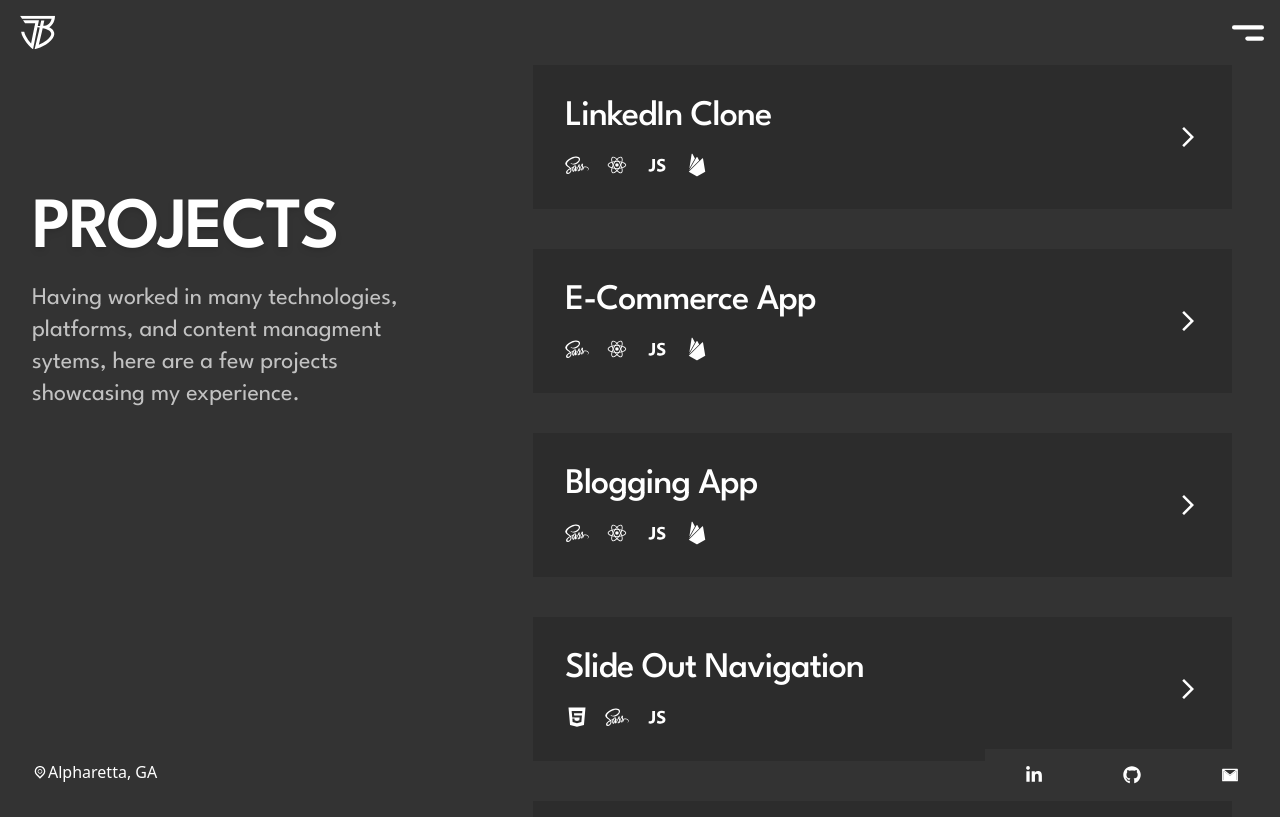
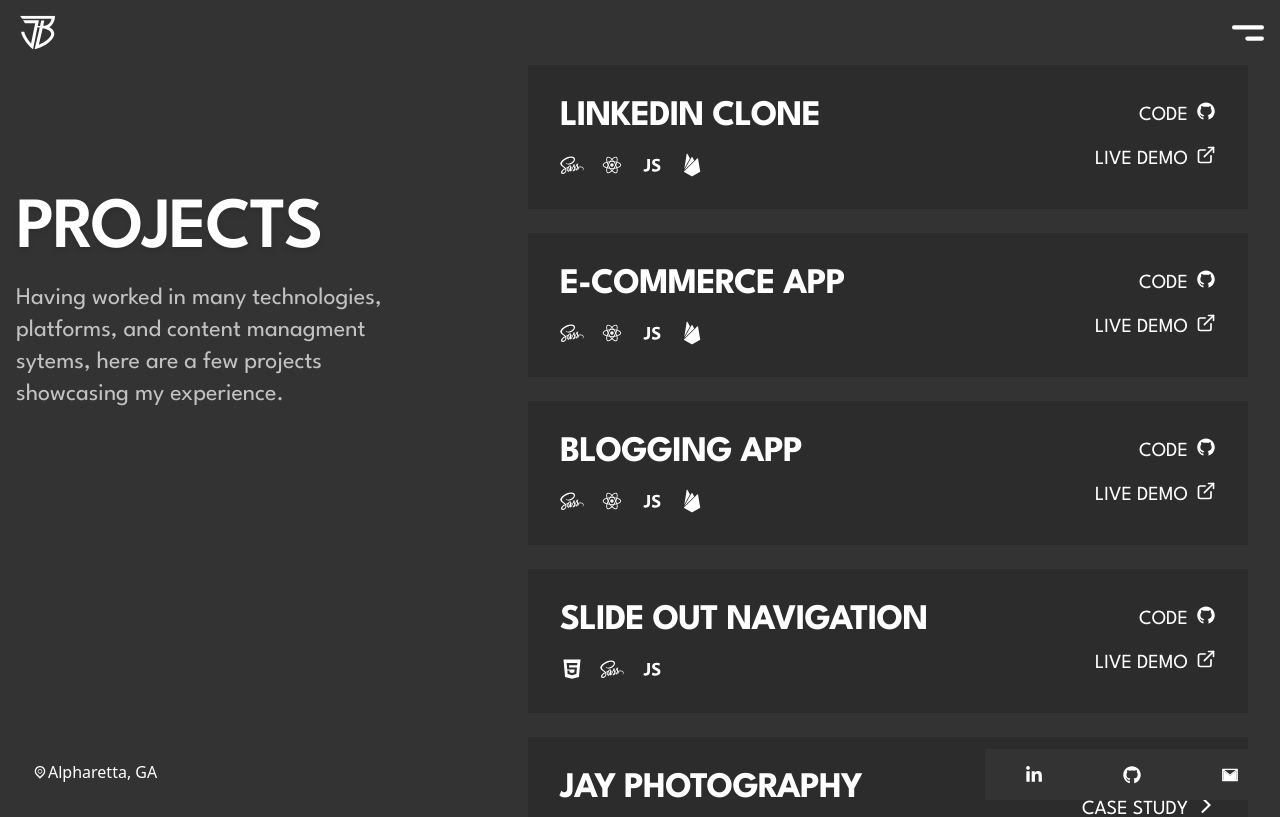
Before and after one commit to jablancTheDesigner/Jablanc-v3, a Next.js app: page /projects in a window 1280 px wide. Shown: the top 817 px of the page. Built offline with nearby package versions, Linux system fonts and the light colour scheme.

Commit message:
Project list updates

```diff
--- a/components/Loader.tsx
+++ b/components/Loader.tsx
@@ -3,7 +3,7 @@
         <div className="min-h-screen w-full flex items-center justify-center bg-dark text-dark text-4xl fixed z-[1001]">
             <div className="loader relative">
             </div>
-            <div className="absolute top-1/2 left-1/2 -translate-y-1/2 -translate-x-1/2 z-20 text-primary text-2xl uppercase">Loading</div>
+            <div className="absolute top-1/2 left-1/2 -translate-y-1/2 -translate-x-1/2 z-20 text-primary text-xl uppercase">Loading</div>
         </div>
     )
 }
--- a/components/Nav.tsx
+++ b/components/Nav.tsx
@@ -52,7 +52,7 @@
 
   return (
     <header>
-      <nav className="fixed flex w-full text-dark p-0 z-[999]">
+      <nav className="absolute flex w-full text-dark p-0 z-[999]">
         <div className="container mx-auto relative flex justify-between">
           <Link href="/">
             <a className={`px-4 py-0 flex items-center justify-center w-[75px] fill-white left-0 top-0 h-[var(--nav-height)] ${open ? "fill-dark" : "fill-white"}`}>
--- a/components/ProjectCard.tsx
+++ b/components/ProjectCard.tsx
@@ -17,9 +17,16 @@
 import {
   IoLogoFirebase
 } from 'react-icons/io5'
+import {
+  AiFillGithub
+} from 'react-icons/ai';
+import {
+  FiExternalLink
+} from 'react-icons/fi';
+import Link from "next/link";
 
 const ProjectCard = ({ content }: JBCard): ReactElement => {
-  const ProjectCardStyles = "cursor-pointer relative flex justify-between items-center hover:bg-primary hover:text-dark text-white p-8 bg-darker"
+  const ProjectCardStyles = "relative flex md:flex-row flex-col justify-between items-center text-white p-8 bg-darker uppercase md:flex"
 
   return (
     <motion.div
@@ -34,12 +41,12 @@
 
           {/*  Title */}
           <motion.h2
-            className="md:text-4xl text-2xl tracking-tight font-league-spartan font-medium text-left">
+            className="md:text-4xl text-3xl tracking-tight font-league-spartan font-bold text-left text-white">
             {content.title}
           </motion.h2>
 
           {/* Content */}
-          <div className="mt-4 flex gap-4 text-2xl mx-auto md:mx-0">
+          <div className="mt-4 flex gap-4 text-2xl mx-auto md:mx-0 justify-center md:justify-start">
             {content.tools.html && <DiHtml5 />}
             {content.tools.sass && <DiSass />}
             {content.tools.react && <DiReact />}
@@ -53,9 +60,23 @@
 
         </div>
 
-       <span className="text-2xl">
-        <MdOutlineArrowForwardIos />
-       </span>
+        <div className="text-xl flex flex-col text-right gap-4 md:items-end items-center mt-4 md:mt-0">
+          {content.codeLink && (
+            <a href={content.codeLink}
+              className="flex gap-2 hover:opacity-60"
+              target="_blank" rel="noreferrer">Code <AiFillGithub /></a>
+          )}
+          {content.url && (
+            <a href={content.url}
+              className="flex gap-2 hover:opacity-60"
+              target="_blank" rel="noreferrer">Live Demo <FiExternalLink /></a>
+          )}
+          {content.type == 'branding' && (
+            <Link href={`/project/${content.id}`}>
+              <a className="flex gap-2 hover:opacity-60" >Case Study <MdOutlineArrowForwardIos /></a>
+            </Link>
+          )}
+        </div>
 
     </motion.div>
   );
--- a/components/ProjectsList.tsx
+++ b/components/ProjectsList.tsx
@@ -1,13 +1,16 @@
 import { ReactElement, Suspense } from "react";
-import { AnimateSharedLayout, motion } from "framer-motion";
+import { AnimatePresence, AnimateSharedLayout, motion } from "framer-motion";
 import { JBProject } from "../src/dataTypes";
 import { usePortfolioContext } from "../context/PortfolioContext";
 import ProjectCard from "./ProjectCard";
 import Link from "next/link";
+import {BsGithub} from "react-icons/bs";
+import SelectedProject from "./SelectedProject";
 
 const ProjectsList = (): ReactElement => {
   const {
     projects,
+    selectedProject,
     setSelectedProject,
   } = usePortfolioContext();
   const pageTite = "Projects";
@@ -19,40 +22,40 @@
 
   return (
       <div className="min-h-screen flex text-primary font-league-spartan w-full bg-dark">
-        <div className="container mx-auto px-8 relative max-w-7xl">
-          <div className="gap-8 md:flex block">
-              <div className="md:w-1/3 w-full">
-                <div className="md:sticky md:top-[calc(var(--nav-height)+2rem)] mb-8 md:mb-0 flex flex-col py-8 md:h-[calc(100vh-(var(--nav-height)*2)-2rem)] h-auto">
-                  <div className="md:mb-auto text-6xl md:ml-0 pt-[var(--nav-height)]">
-                    <h1 className="text-5xl md:text-6xl lg:text-7xl mt-auto font-semibold tracking-tight text-white text-center md:text-left drop-shadow-md mb-4 uppercase">
+        <div className="container mx-auto px-4 relative max-w-7xl">
+          <div className="lg:gap-8 flex lg:flex-row flex-col">
+              <motion.div
+                  transition={{ type: "spring", stiffness: 400, damping: 17 }}
+                  initial={{ scale: 0 }}
+                  whileInView={{ scale: [0, 1], offset: 100 }}
+                  className="lg:w-1/3 w-full">
+                <div className="lg:sticky md:top-[calc(var(--nav-height)+2rem)] mb-8 md:mb-0 flex flex-col py-8 lg:h-[calc(100vh-(var(--nav-height)*2)-2rem)] h-auto">
+                  <div className="md:mb-auto text-6xl md:ml-0 pt-[var(--nav-height)] lg:text-left text-center ">
+                    <h1 className="text-5xl md:text-6xl lg:text-7xl mt-auto font-semibold tracking-tight text-white drop-shadow-md mb-4 uppercase">
                       {pageTite}
                     </h1>
-                    <p className="text-base md:text-2xl text-white/70 max-w-md md:text-left text-center mx-auto md:mx-0">
+                    <p className="text-base md:text-2xl text-white/70 max-w-md mx-auto lg:mx-0">
                       {pageSubTitle}
                     </p>
                   </div>
                 </div>
-              </div>
-                <AnimateSharedLayout>
-                  <motion.div className="flex-1 pr-0 pl-0 md:pl-16 md:pr-4 grid relative pb-28 min-h-screen">
-                    <motion.div className="flex flex-col md:py-[var(--nav-height)] gap-10">
-                      <Suspense fallback={null}>
+              </motion.div>
+
+              <AnimateSharedLayout>
+                <motion.div className="flex-1 pr-4 pl-4 lg:pl-16 lg:pr-4 grid relative pb-28 min-h-screen">
+                  <motion.div className="flex flex-col lg:py-[var(--nav-height)] gap-10">
+                    <Suspense fallback={null}>
+                      <div className="grid grid-cols-1 gap-6">
                         {projects && projects.length > 0 && (
                           projects.map((project) => (
-                            <Link href={`/project/${project?.id}`} key={project?.id}>
-                              <motion.a layout onClick={()=>handleSelect(project)}>
-                                <ProjectCard content={project}  />
-                              </motion.a>
-                            </Link>
+                            <ProjectCard content={project} key={project.id} />
                           ))
                         )}
-                      </Suspense>
-                      {/* <AnimatePresence>
-                        {selectedProject && <SelectedProject />}
-                      </AnimatePresence> */}
-                    </motion.div>
+                      </div>
+                    </Suspense>
                   </motion.div>
-                </AnimateSharedLayout>
+                </motion.div>
+              </AnimateSharedLayout>
           </div>
         </div>
       </div>
--- a/pages/index.tsx
+++ b/pages/index.tsx
@@ -6,7 +6,7 @@
 export default function Home() {
   const title: string = "Home";
   const helloText: string = `Hi I'm Jahmal`;
-  const heroText: string = "Developer & Designer";
+  const heroText: string = "Frontend Engineer & Graphic Designer";
   const heroButtonText: string = "The Work";
   const bgWords: string[] = ["FrontEnd", "Developer", "Designer", "Engineer"];
   return (
--- a/src/dataTypes.ts
+++ b/src/dataTypes.ts
@@ -52,7 +52,7 @@
   url?: string;
   featured?: boolean;
   color?: string;
-  type?: JBProjectType[];
+  type?: JBProjectType;
 }
 
 export interface JBProjectsList {
--- a/src/project-data.ts
+++ b/src/project-data.ts
@@ -23,7 +23,7 @@
     url: "https://linkedin-clone-6fc78.web.app/",
     featured: true,
     color: "#000000",
-    type: ["development"],
+    type: "development",
   },
   {
     id: "2",
@@ -46,7 +46,7 @@
     url: "https://puffessional.netlify.app/",
     featured: true,
     color: "#000000",
-    type: ["development"],
+    type: "development",
   },
   {
     id: "3",
@@ -69,7 +69,7 @@
     url: "https://jpb-blog.netlify.app/",
     featured: true,
     color: "#000000",
-    type: ["development"],
+    type: "development",
   },
   {
     id: "4",
@@ -92,7 +92,7 @@
     url: "https://jablancthedesigner.github.io/minimalist-nav/",
     featured: true,
     color: "#000000",
-    type: ["development"],
+    type: "development",
   },
   {
     id: "5",
@@ -116,7 +116,7 @@
     url: null,
     featured: true,
     color: "#000000",
-    type: ["branding"],
+    type: "branding",
   },
   {
     id: "6",
@@ -140,6 +140,6 @@
     url: null,
     featured: true,
     color: "#000000",
-    type: ["branding"],
+    type: "branding",
   },
 ];
--- a/styles/_loader.scss
+++ b/styles/_loader.scss
@@ -1,5 +1,5 @@
 .loader {
-  --size: 200px;
+  --size: 150px;
   position: absolute;
   width: var(--size);
   height: var(--size);
```
Also changed, not shown: components/Hero.tsx (+46 -28 lines), components/SelectedProject.tsx (+15 -80 lines), pages/project/[id].tsx (+8 -7 lines).
